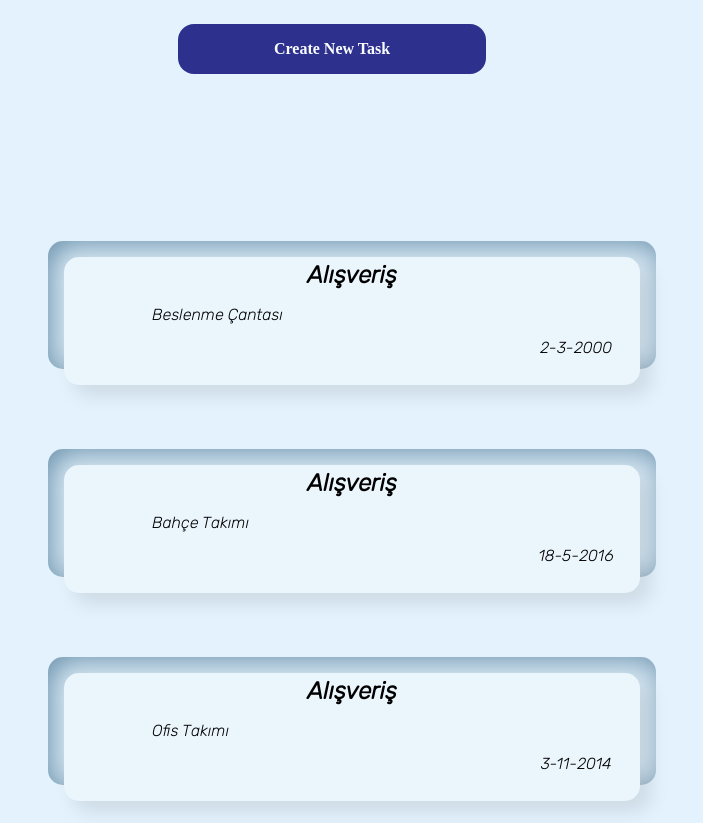
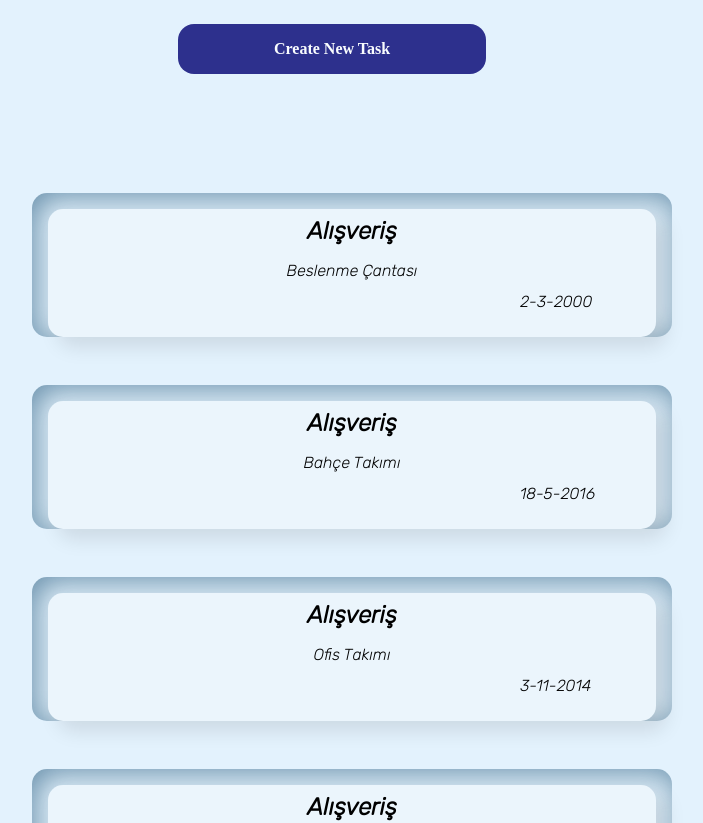
Before and after one commit to halilnergiz/to-do-app-with-react, a React (Create React App) app: page / in a window 1280 px wide. Shown: the top 823 px of the page, without its empty margins (308-1011 px from the left). Built offline with nearby package versions, Linux system fonts and the light colour scheme.

Commit message:
ınterface updated

```diff
--- a/src/view/ınterface.css
+++ b/src/view/ınterface.css
@@ -140,14 +140,12 @@ html {
     transition: opacity linear .3s;
 }
 
-
 .to-do-app .input-field .btn-close {
     position: relative;
     left: 11rem;
-
     border: none;
     color: white;
-    background-color: rgb(214, 0, 0) ;
+    background-color: rgb(214, 0, 0);
     padding: 10px;
     border-radius: 10px;
     font-size: 1.2rem;
@@ -159,16 +157,14 @@ html {
 }
 
 .to-do-app .pop-up .input-field .btn-close:hover {
-    background-color:  rgb(233, 2, 2);
+    background-color: rgb(233, 2, 2);
     transition: linear .3s;
 }
-
-
 
 /* BODY - TASK LİST */
 
 .task-list {
-    box-sizing: border-box;
+
     font-family: 'Rubik', sans-serif;
     position: relative;
     top: -15rem;
@@ -190,13 +186,16 @@ ul {
 }
 
 li {
-    margin-top: 5rem;
+    margin-top: 2rem;
+}
+
+.container{
+    height: 10rem;
 }
 
 .card {
-    box-sizing: border-box;
     width: 38rem;
-    height: 8rem;
+    height: 7rem;
     box-shadow: inset 5px 5px 30px rgba(22, 77, 114, 0.596);
     border-radius: 15px;
     margin-bottom: 1rem;
@@ -208,6 +207,19 @@ li {
     box-shadow: inset 10px 10px 30px rgba(22, 77, 114, 0.596);
 }
 
+.card:hover>label>.box{
+    position: relative;
+    top: -2px;
+    height: 8.2rem;
+    left: -2px;
+    width: 38.5rem;
+
+}
+
+.card:hover>label>.box>.content{
+    font-size: 18px;
+}
+
 .box {
     display: flex;
     justify-content: center;
@@ -216,34 +228,36 @@ li {
     box-shadow: 10px 10px 20px rgba(0, 0, 0, 0.1);
     border-radius: 15px;
     height: 8rem;
-    box-sizing: border-box;
+    width: 38rem;
+
+    top: 0;
+    left: 0;
     position: relative;
-    left: 0;
-    top: 0;
-    transition-duration: .3s;
+
+
+    transition-duration: .2s;
     transition-timing-function: linear;
+    /* border: 1px solid blue; */
 }
 
 .box:hover {
-    position: relative;
-    top: .5rem;
-    left: .5rem;
     background-color: #dcf1ffaf;
     /* background-color: rgba(94, 193, 240, 0.164); */
     box-shadow: 15px 15px 10px rgba(0, 0, 0, 0.1);
 }
 
 .content {
-    width: 35rem;
-    height: 8.5rem;
+    min-width: 37rem;
+    min-height: 7rem;
     display: flex;
     flex-direction: column;
     align-items: center;
-    /* border: 1px solid black; */
     position: relative;
-    bottom: -.5rem;
+    bottom: 0rem;
     margin: 0;
     padding: 0;
+    /* border: 1px solid red;  */
+    transition: .3s;
 }
 
 .task-h2 {
@@ -252,32 +266,19 @@ li {
     margin: 0;
 }
 
-.task-p {
-    position: relative;
-    width: 25rem;
-    height: 25px;
-    /* border: 1px solid red; */
-    white-space: nowrap;
-    word-wrap: break-word;
-    overflow: hidden;
-    text-overflow: ellipsis;
+.task-ex-date {
+    position: absolute;
+    bottom: .1rem;
+    left: 29rem;
 }
 
-.task-ex-date {
-    position: relative;
-    bottom: 1.5rem;
-    left: 14rem;
-}
-
-#overlay{
-
+#overlay {
     visibility: hidden;
     transition: 1.5s;
     transition-timing-function: ease-in-out;
 }
 
 #click:checked~#overlay {
-    /* display: block; */
     visibility: visible;
     position: fixed;
     top: 0;
@@ -285,25 +286,7 @@ li {
     left: 0;
     right: 0;
     background-color: #badcf5;
-
 }
-
-
-
-
-
-
-
-
-
-
-
-
-
-
-
-
-
 
 /* CLİCK li TAG */
 
```
